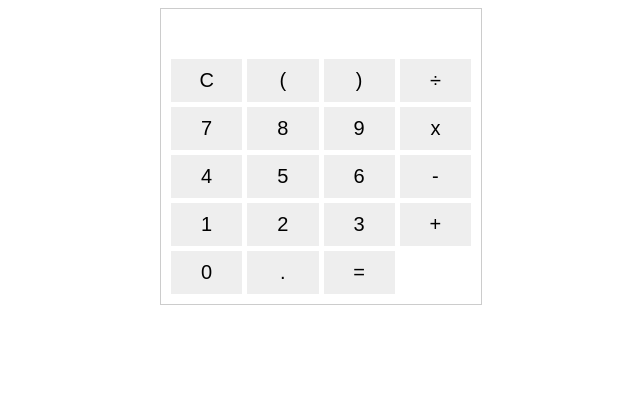
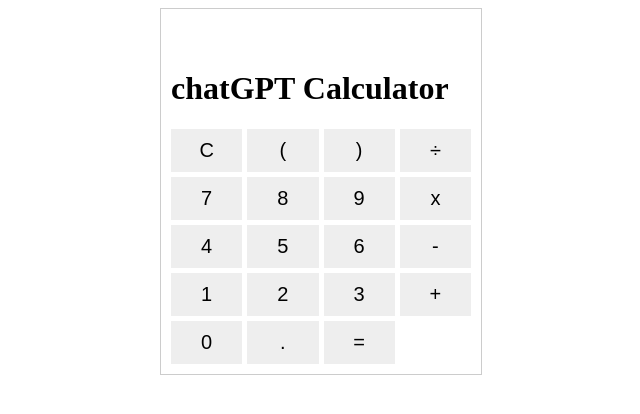
Before and after one commit to Emerzkun/Calculator-App, a plain HTML site: page index.html in a window 1280 px wide. Shown: the whole page, without its empty margins (319-959 px from the left). Drawn offline with Linux system fonts and the light colour scheme.

Commit message:
added amogue h1

```diff
--- a/index.html
+++ b/index.html
@@ -11,6 +11,7 @@
 		<div class="screen">
 			<input type="text" id="output" readonly>
 		</div>
+		<h1>chatGPT Calculator</h1>
 		<div class="buttons">
 			<button onclick="clearOutput()">C</button>
 			<button onclick="appendToOutput('(')">(</button>
```
